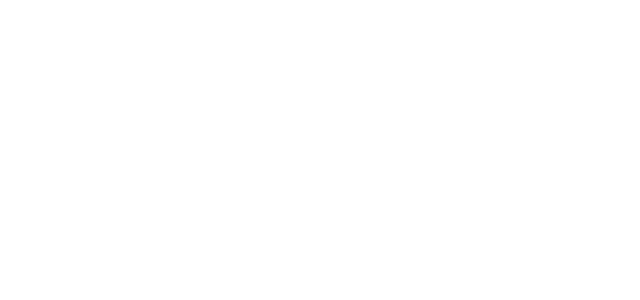
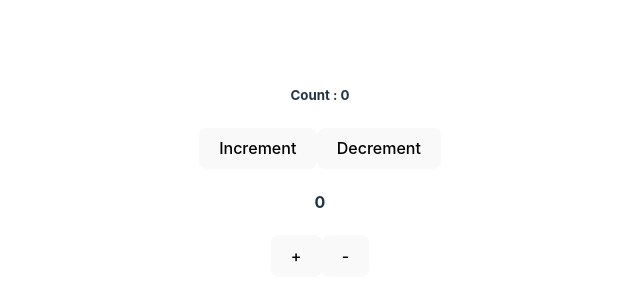
Before and after one commit to AmulyaAT/iVoyant-task, a React (Vite) app: page / in a window 1280 px wide. Shown: the part 230-530 px from the top of the page, without its empty margins (320-960 px from the left). Built offline with nearby package versions, Linux system fonts and the light colour scheme.

Commit message:
counter using custom hook -example1

```diff
--- a/src/App.tsx
+++ b/src/App.tsx
@@ -1,7 +1,12 @@
 import './App.css'
+import { Counter } from './Example1/Counter';
+import { FancyCounter } from './Example1/Fancycounter';
 
 function App() {
-  return <></>;
+  return <>
+  <Counter/>
+  <FancyCounter/>
+  </>;
 }
 
 export default App;
--- /dev/null
+++ b/src/Example1/Counter.tsx
@@ -0,0 +1,28 @@
+import React from "react";
+import useCounter from "./useCounter";
+
+export const Counter:React.FC=()=>{
+    // const [count , setCount] = useState(0)
+
+    // const Increment = ()=>{
+    //     setCount((prevCount)=>prevCount + 1)
+    //     console.log("count incremented")
+    // }
+
+    // const Decrement = ()=>{
+    //     if(count>0){
+    //         setCount((prevCount)=>prevCount -1)
+    //     }
+    //     else{
+    //         alert("Count cannot be less than 0")
+    //     }
+    // }
+    const {count , Increment,Decrement}=useCounter(0)
+    return(
+        <>
+        <h5>Count : {count}</h5>
+        <button onClick={Increment}>Increment</button>
+        <button onClick={Decrement}>Decrement</button>
+        </>
+    )
+}
--- /dev/null
+++ b/src/Example1/Fancycounter.tsx
@@ -0,0 +1,11 @@
+import useCounter from "./useCounter";
+export const FancyCounter=()=>{
+    const {count , Increment , Decrement}=useCounter(0)
+    return(
+        <>
+        <h4>{count}</h4>
+        <button onClick={Increment}>+</button>
+        <button onClick={Decrement}>-</button>
+        </>
+    )
+}
--- /dev/null
+++ b/src/Example1/useCounter.tsx
@@ -0,0 +1,12 @@
+import { useState } from "react";
+function useCounter(initialValue : number=0){
+    const [count, setCount] = useState<number>(initialValue);
+    const Increment = ()=>{
+        setCount((prevCount)=>prevCount+1);
+    }
+    const Decrement = ()=>{
+        setCount((prevCount)=>prevCount-1);
+    }
+    return {count , Increment, Decrement}
+}
+export default useCounter;
```
